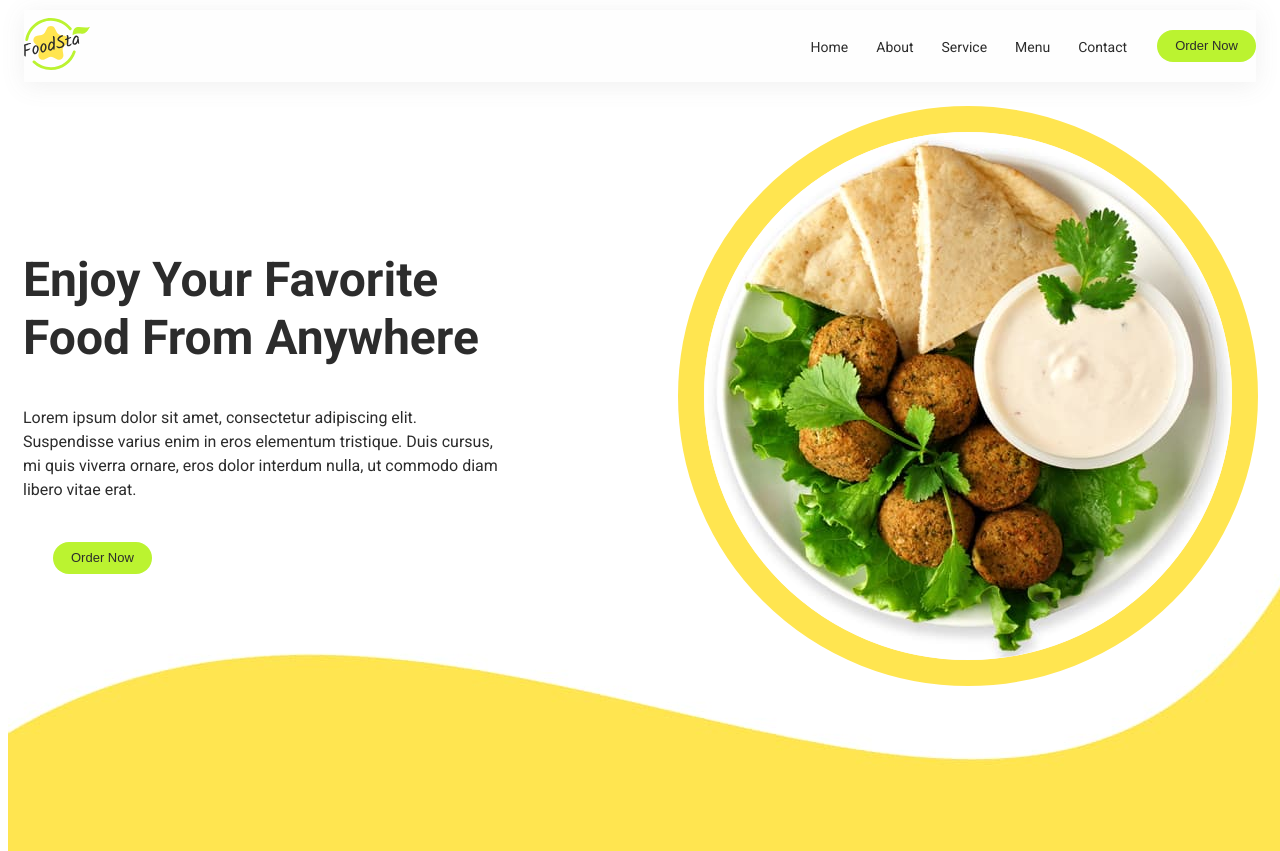
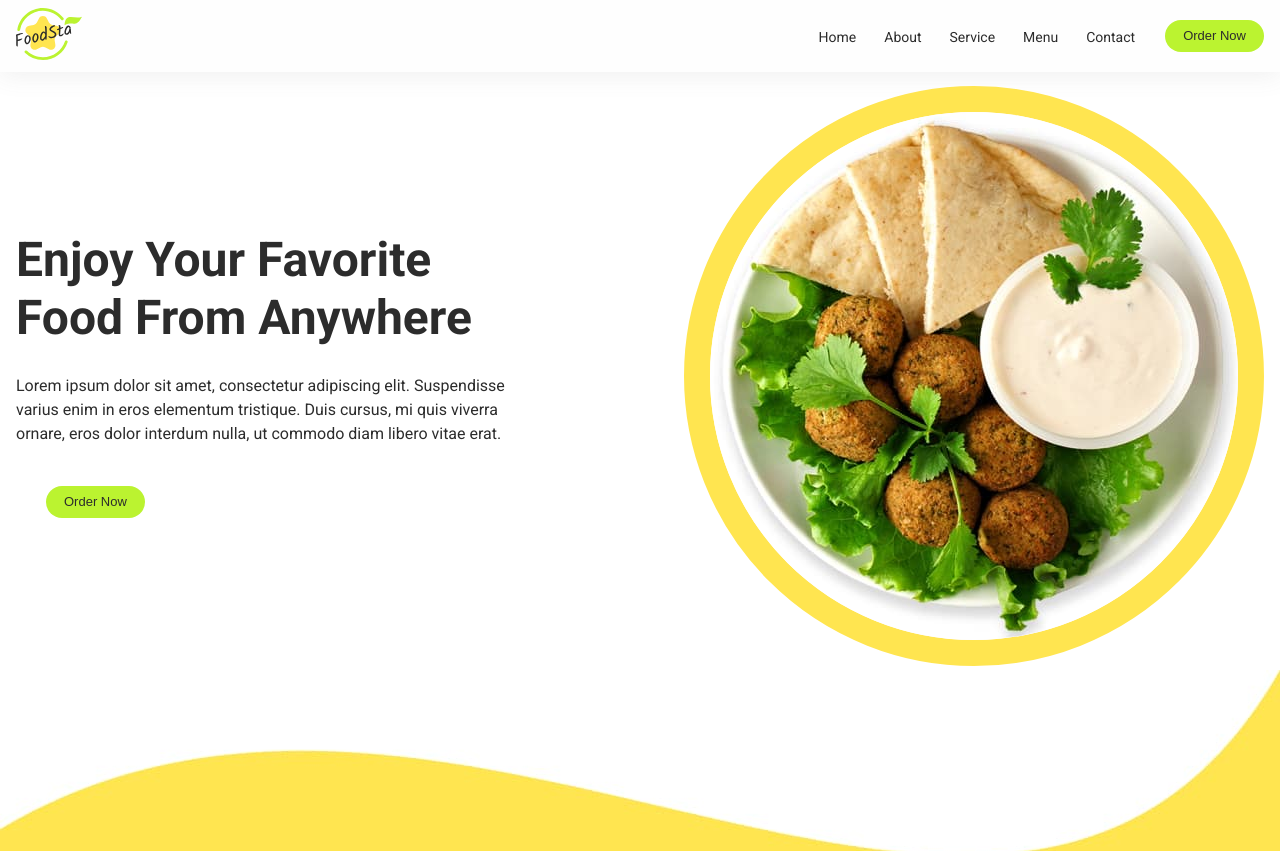
Before and after one commit to Dmytro-Diumin/FoodSta-practic, a plain HTML site: page index.html in a window 1280 px wide. Shown: the top 851 px of the page. Drawn offline with Linux system fonts and the light colour scheme.

Commit message:
fix index

```diff
--- a/css/style.css
+++ b/css/style.css
@@ -1,6 +1,11 @@
 body {
     font-family: 'Roboto';
     font-weight: 400;
+    margin: 0;
+}
+
+h1,h2,h3,h4,h5,p {
+    margin: 0 auto;
 }
 
 ul {
@@ -13,23 +18,36 @@ a {
 
 
 .header {
-    display: flex;
-    align-items: center;
-    max-width: 1600px;
-    height: 72px;
+    /* display: flex;
+    align-items: center; */
+    max-width: 1280px;
     background: #FEFEFE;
     box-shadow: 0px 4px 24px rgba(105, 105, 105, 0.1);
-    margin: 10px 16px;
+    margin: 0 auto;
+}
+
+.header__container {
+    display: flex;
+    justify-content: space-between;
 }
 
 .header__nav {
+    height: 72px;
     display: flex;
     align-items: center;
-    margin-left: auto;
+    justify-content: space-between;
+    padding: 0 16px;
+}
+
+.mobile-menu {
+    display: flex;
+    align-items: center;
 }
 
 .header__item {
     display: flex;
+    margin: 0;
+    padding: 0;
 }
 
 
@@ -42,6 +60,7 @@ a {
     font-size: 14px;
     line-height: 16px;
     color: #2C2C2C;
+    padding: 15px 0;
 }
 
 .header__link:hover,
@@ -66,23 +85,28 @@ a {
     border: none;
 }
 
-.hero-title {
-    width: 1280px;
+.hero-title .container {
     display: flex;
-    height: 824px;
-    max-width: 1600px;
+    justify-content: space-between;
+
+}
+
+.wrap__title {
+    max-width: 502px;
+    margin-top: 159px;
+}
+
+.foto1 {
+    margin-top: 14px;
     margin-left: auto;
-    margin-right: auto;
-    position: relative;
 }
 
 
 .container {
-    width: 100%;
-    max-width: 480px;
-    padding-left: 15px;
-    padding-right: 15px;
-    margin-top: 159px;
+    max-width: 1248px;
+    padding-left: 16px;
+    padding-right: 16px;
+    margin: 0 auto;
 }
 
 .title {
@@ -90,6 +114,7 @@ a {
     font-size: 48px;
     line-height: 120%;
     color: #2C2C2C;
+    margin-bottom: 28px;
 }
 
 .text {
@@ -102,13 +127,9 @@ a {
 
 
 .salat {
-    position: absolute;
-    top: 14px;
-    right: 30px;
     background: #FEFEFE;
     border: 26px solid #FFE550;
     /* display:flex;
     justify-content: center; */
     border-radius: 50%;
-
 }
--- a/index.html
+++ b/index.html
@@ -14,10 +14,15 @@
     <link rel="stylesheet" href="./css/style.css" />
 </head>
 <body>
-    <header class="header"><a href="./index.html"><svg viewBox="0 0 66 52" width="66" height="52">
+    <header class="header">
+        <div class="header__wrap">
+            <nav class="header__nav">
+                <a href="./index.html">
+                    <svg viewBox="0 0 66 52" width="66" height="52">
                 <use xlink:href="./image/icons.svg#icon-foodsta"></use>
-    </svg></a>
-        <nav class="header__nav">
+            </svg>
+            </a>
+            <div class="mobile-menu" id="mobile-menu">
                 <ul class="header__item">
                     <li class="header__list"><a href="" class="header__link">Home</a></li>
                     <li class="header__list"><a href="" class="header__link">About</a></li>
@@ -25,22 +30,27 @@
                     <li class="header__list"><a href="" class="header__link">Menu</a></li>
                     <li class="header__list"><a href="" class="header__link">Contact</a></li>
                 </ul>
-            <button type="button" class="header__btn">Order Now</button>
+                <button type="button" class="header__btn" data-modal-open>Order Now</button>
+            </div>
             </nav>
+        </div>
     </header>
-    <main>
+    <main class="main">
         <section class="hero-title">
-            <div>
             <div class="container">
+                <div class="wrap__title">
                     <h1 class="title">Enjoy Your Favorite Food From Anywhere</h1>
                     <p class="text">Lorem ipsum dolor sit amet, consectetur adipiscing elit. Suspendisse varius enim in eros elementum tristique. Duis cursus, mi quis viverra ornare, eros dolor interdum nulla, ut commodo diam libero vitae erat.</p>
-                    <button type="button" class="header__btn">Order Now</button>
+                    <button type="button" class="header__btn" data-modal-open>Order Now</button>
                 </div>
                 <div class="foto1">
                     <img src="./image/foto1.jpg" alt="salat" class="salat">
                 </div>
-                <img src="./image/rectangle.jpg" alt="rectangle" class="rectangle">
+
             </div>
+        </section>
+        <img src="./image/rectangle.jpg" alt="rectangle" class="rectangle" style="max-width: 1280px;">
+        <section>
 
         </section>
     </main>
```
Lines whose indentation alone changed are shown as unchanged.
